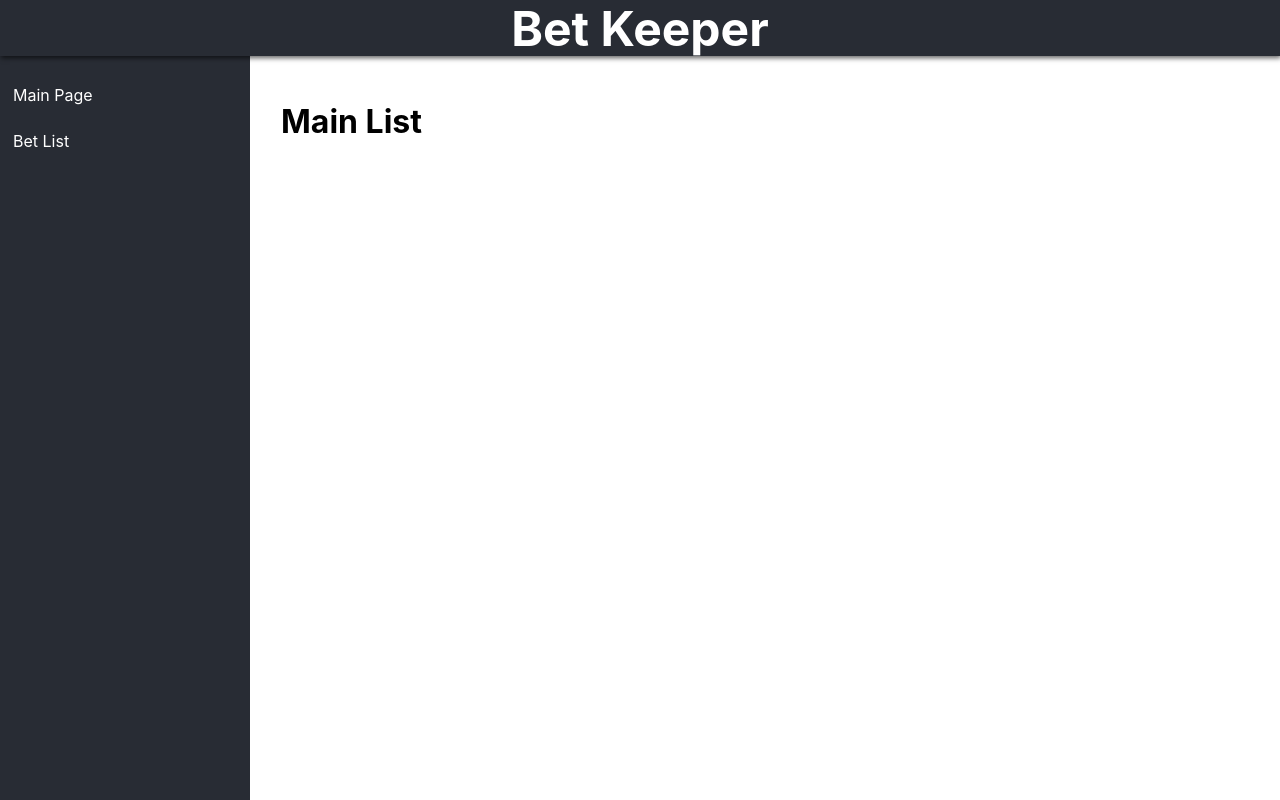
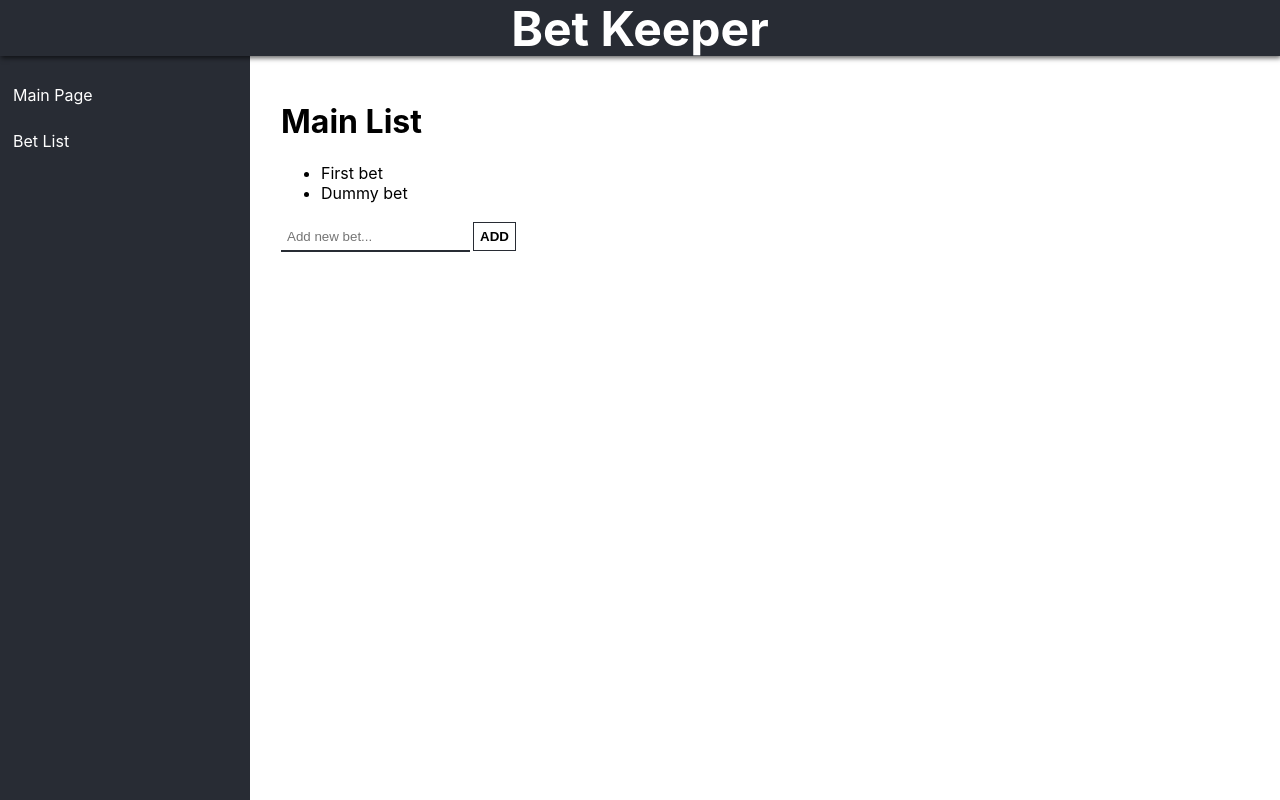
Before and after one commit to radek2s/BetKeeper, a React (Create React App) app: page /list in a window 1280 px wide. Built offline with nearby package versions, Linux system fonts and the light colour scheme.

Commit message:
Add Redux and readme

```diff
--- a/package.json
+++ b/package.json
@@ -3,6 +3,7 @@
   "version": "0.1.0",
   "private": true,
   "dependencies": {
+    "@reduxjs/toolkit": "^1.7.1",
     "@testing-library/jest-dom": "^5.16.1",
     "@testing-library/react": "^11.2.7",
     "@testing-library/user-event": "^12.8.3",
@@ -11,10 +12,13 @@
     "@types/react": "^16.14.22",
     "@types/react-dom": "^16.9.14",
     "@types/react-router-dom": "^5.1.3",
+    "@types/react-redux": "^7.1.22",
     "react": "^17.0.2",
     "react-dom": "^17.0.2",
+    "react-redux": "^7.2.0",
     "react-router-dom": "^5.1.2",
     "react-scripts": "5.0.0",
+    "redux": "^4.1.2",
     "typescript": "^4.5.5",
     "web-vitals": "^0.2.4",
     "workbox-background-sync": "^5.1.4",
--- a/src/App.css
+++ b/src/App.css
@@ -1,3 +1,6 @@
+:root {
+  --primary: rgb(145, 40, 250)
+}
 .App {
   display: grid;
   grid-template-columns: [sidebar-start] 20vw [main] auto [right-sidebar-start] 300px;
@@ -74,3 +77,30 @@
   color: white;
   text-decoration: none;
 }
+
+input {
+  padding: 6px;
+  border: 0;
+  border-bottom: 2px solid #282c34;
+}
+input:focus-visible {
+  outline-width: 0;
+  border-bottom: 2px solid var(--primary);
+  transition: border-bottom 0.2s ease-in-out;
+}
+
+button {
+  padding: 6px;
+  border: 1px solid #282c34;
+  margin: 3px;
+  background-color: white;
+  text-transform: uppercase;
+  font-weight: bold;
+}
+button:hover {
+  background-color: var(--primary);
+  color: white;
+  border-color: white;
+  transition: all 0.125s ease-in-out;
+  cursor: pointer;
+}
--- /dev/null
+++ b/src/features/bet/betSlice.ts
@@ -0,0 +1,27 @@
+import { createSlice, PayloadAction } from "@reduxjs/toolkit"
+
+interface BetState {
+    //It would be nice to have
+    // a BetEntry class defined
+    betList: string[];
+}
+
+const initialState: BetState = {
+    betList: ["First bet", "Dummy bet"],
+}
+
+export const betSlice = createSlice({
+    name: 'bet',
+    initialState,
+    reducers: {
+        addBet: (state, action:PayloadAction<string>) => {
+            state.betList.push(action.payload);
+        },
+        clearBets: (state) => {
+            state.betList = [];
+        }
+    }
+})
+
+export const { addBet, clearBets } = betSlice.actions;
+export default betSlice.reducer;
--- /dev/null
+++ b/src/hooks.ts
@@ -0,0 +1,5 @@
+import { TypedUseSelectorHook, useDispatch, useSelector } from "react-redux";
+import { AppDispatch, RootState } from "./store";
+
+export const useAppDispatch = () => useDispatch<AppDispatch>();
+export const useAppSelector: TypedUseSelectorHook<RootState> = useSelector;
--- a/src/index.tsx
+++ b/src/index.tsx
@@ -4,10 +4,14 @@ import './index.css';
 import App from './App';
 import * as serviceWorkerRegistration from './serviceWorkerRegistration';
 import reportWebVitals from './reportWebVitals';
+import { Provider } from 'react-redux';
+import { store } from './store';
 
 ReactDOM.render(
   <React.StrictMode>
-    <App />
+    <Provider store={store}>
+      <App />
+    </Provider>
   </React.StrictMode>,
   document.getElementById('root')
 );
--- /dev/null
+++ b/src/store.ts
@@ -0,0 +1,11 @@
+import { configureStore } from "@reduxjs/toolkit";
+import betSlice from "./features/bet/betSlice";
+
+export const store = configureStore({
+    reducer: {
+        bet: betSlice
+    }
+})
+
+export type RootState = ReturnType<typeof store.getState>
+export type AppDispatch = typeof store.dispatch
--- a/src/views/BetPage.tsx
+++ b/src/views/BetPage.tsx
@@ -1,7 +1,29 @@
-import React from "react";
+import React, { useState } from "react";
+import { useAppDispatch, useAppSelector } from "../hooks";
+import { addBet } from "../features/bet/betSlice";
 
-const BetPage: React.FC = () => (
-    <h1>Main List</h1>
-  );
+const BetPage: React.FC = () => {
+  const betList = useAppSelector(state => state.bet.betList)
+  const dispatch = useAppDispatch()
+
+  const [text, setText] = useState<string>("");
+
+  return (
+    <div>
+      <h1>Main List</h1>
+      <ul>
+        {betList.map(bet => (
+          <li>{bet}</li>
+        ))}
+      </ul>
+      <div>
+        <input placeholder="Add new bet..." type="text" value={text} onChange={e => setText(e.target.value)} />
+        <button onClick={() => dispatch(addBet(text))}>Add</button>
+      </div>
+    </div>
+
+  )
+
+};
 
 export default BetPage;
```
Also changed, not shown: 2 other files (tests, documents, lock files or other folders).
